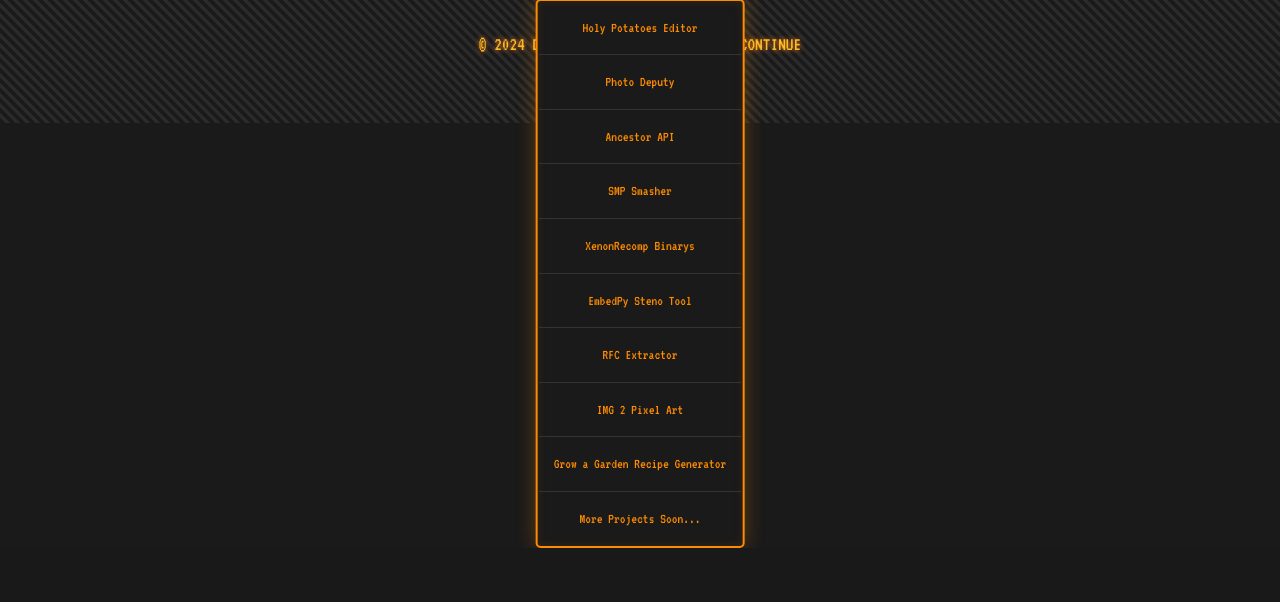
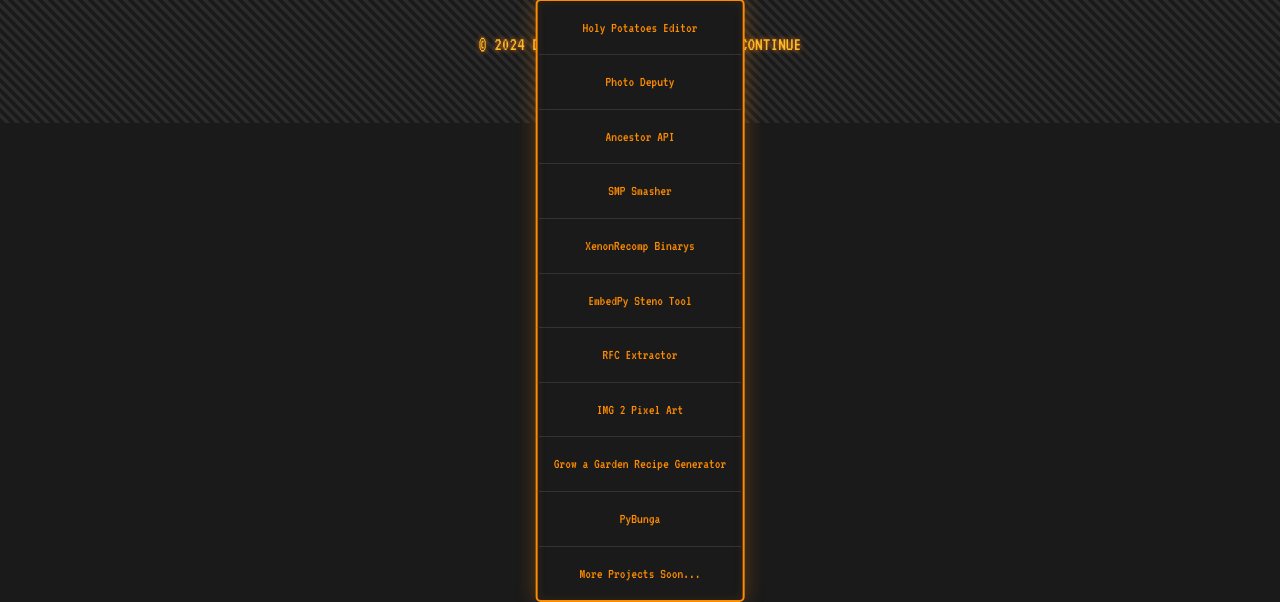
Before and after one commit to DohmBoy64Bit/DohmWebsite, a Flask app: page / in a window 1280 px wide, after a click on "CODE". Shown: the part 688-1290 px from the top of the page. Before the commit the page ends 1236 px from the top, so only its background shows below. Run offline with Flask 3, Linux system fonts and the light colour scheme; data that the repository does not hold is empty; some libraries are stand-ins or nearby versions.

Commit message:
Update index.html

```diff
--- a/templates/index.html
+++ b/templates/index.html
@@ -580,6 +580,8 @@ arcade games. 90s nostalgia meets modern web tools.{% endblock %}
                 title="Image to Pixel Art Converter">IMG 2 Pixel Art</a>
             <a href="https://github.com/DohmBoy64Bit/RecipeGenerator" class="dropdown-item"
                 title="Grow a Garden Recipe Generator">Grow a Garden Recipe Generator</a>
+			<a href="https://github.com/DohmBoy64Bit/pyBunga/tree/main" class="dropdown-item"
+                title="PyBunga">PyBunga</a>
             <a href="#" class="dropdown-item">More Projects Soon...</a>
         </div>
     </div>
@@ -600,8 +602,6 @@ arcade games. 90s nostalgia meets modern web tools.{% endblock %}
                 title="Calculate Elephant Weight">Elephant Calculator</a>
             <a href="https://www.growrecipes.dohmboy64.com" class="dropdown-item"
                 title="Grow a Garden Recipe Generator">Grow a Garden Recipe Generator</a>
-			<a href="https://github.com/DohmBoy64Bit/pyBunga/tree/main" class="dropdown-item"
-                title="PyBunga">PyBunga</a>
             <a href="#" class="dropdown-item">More Tools Coming Soon...</a>
         </div>
     </div>
```
